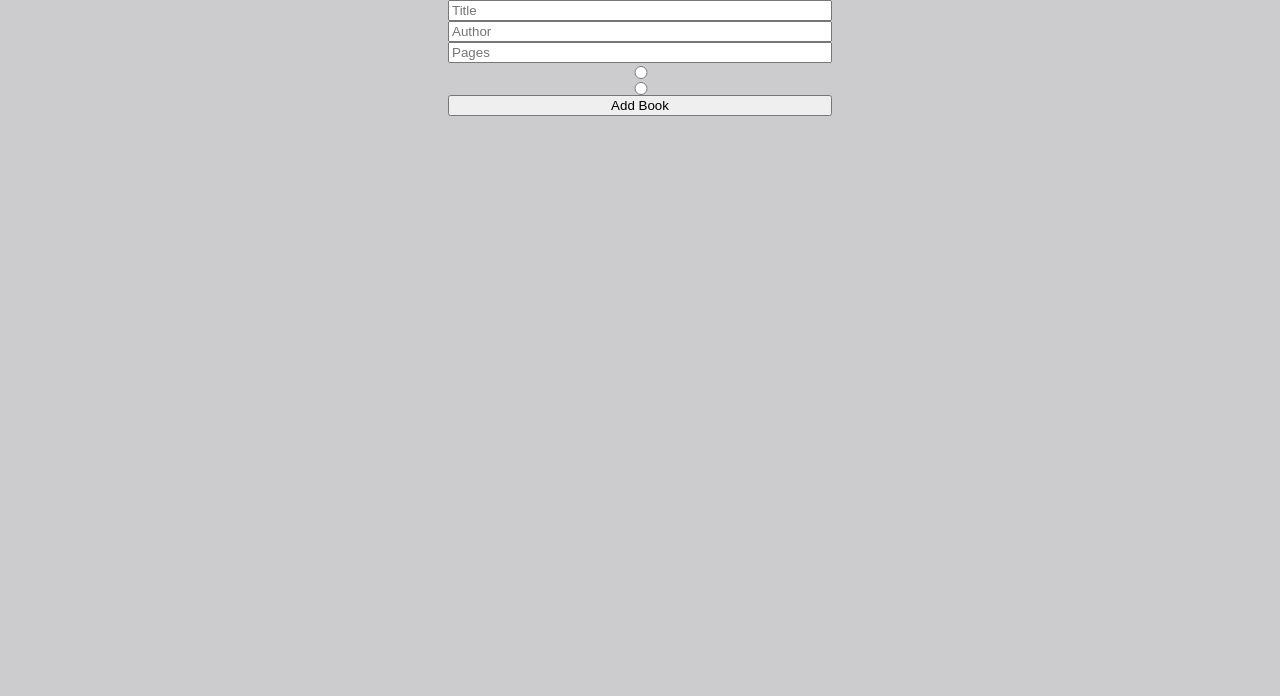
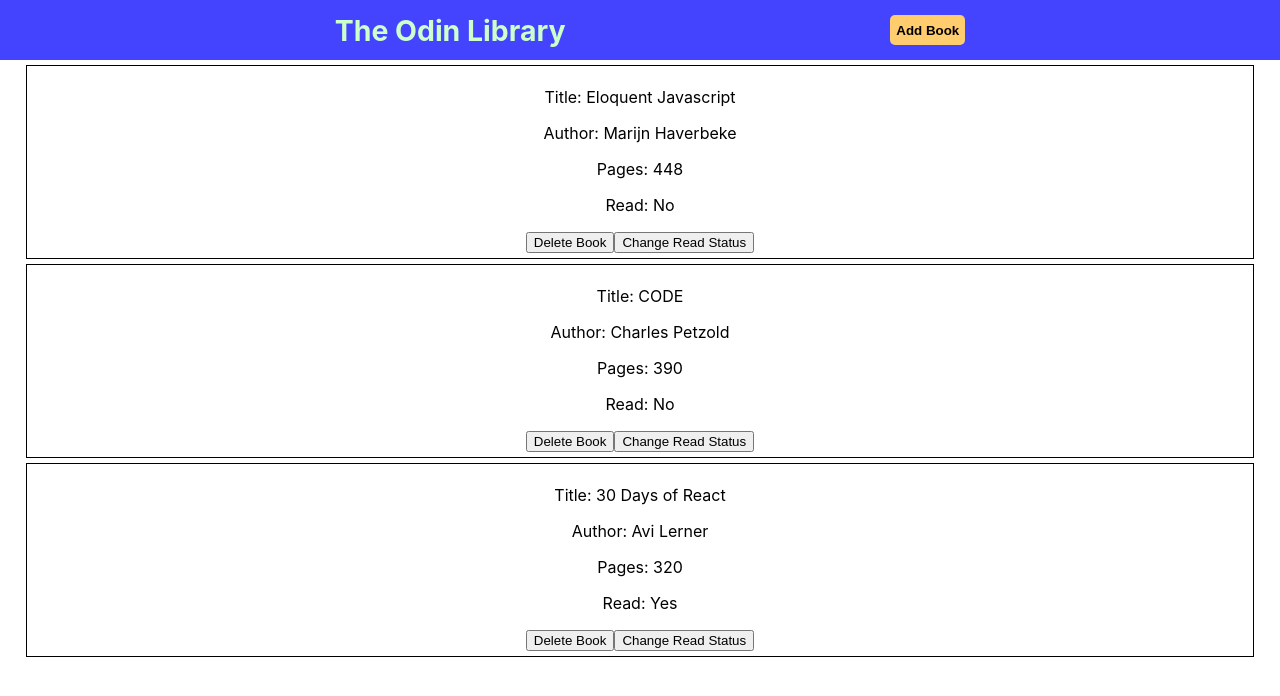
Before and after one commit to dw44/react_library_project, a React (Create React App) app: page / in a window 1280 px wide. Shown: the top 696 px of the page. Built offline with nearby package versions, Linux system fonts and the light colour scheme.

Commit message:
library rendering. form needs work

```diff
--- a/src/App.js
+++ b/src/App.js
@@ -8,7 +8,8 @@ import './App.css';
 function App() {
   return (
     <div className="App">
-      <AddBook />
+      <Header />
+      <Books />
     </div>
   );
 }
--- a/src/components/AddBook/AddBook.js
+++ b/src/components/AddBook/AddBook.js
@@ -28,26 +28,35 @@ function AddBook() {
     })
   }
 
+  const validate = () => {
+    if (Object.keys(book).some(key => book[key] === null)) {
+      return false;
+    }
+    return true;
+  }
+
   const formHandler = event => {
-    event.preventDefault();
-    console.log(book);
-    resetBook();
-    console.log(book);
+    if (validate()) {
+      event.preventDefault();
+      console.log(book);
+      resetBook();
+      console.log(book);
+    } else {
+      console.log(event.target.children);
+      event.preventDefault();
+      resetBook();
+    }
   }
 
   return (
     <div className={classes.FormContainer}>
-      <form className={classes.Form}>
+      <form className={classes.Form} onSubmit={formHandler}>
         <input type="text" name="title" id="title" placeholder="Title" onChange={changeHandler} required />
         <input type="text" name="author" id="author" placeholder="Author" onChange={changeHandler} required />
         <input type="number" min="1" name="pages" id="pages" placeholder="Pages" onChange={changeHandler} required />
         <input type="radio" id="yes" name="read" value={true} onChange={changeHandler}/>
         <input type="radio" id="no" name="read" value={false} onChange={changeHandler}/>
-        {/* <select name="read" id="read-book" onChange={changeHandler}>
-          <option value={true}>Yes</option>
-          <option value={false}>No</option>
-        </select> */}
-        <button onClick={formHandler}>Add Book</button>
+        <button>Add Book</button>
       </form>
     </div>
   )
--- a/src/containers/Book/Book.js
+++ b/src/containers/Book/Book.js
@@ -2,11 +2,9 @@ import React from 'react';
 import { useState } from 'react';
 import classes from './Book.module.css';
 
-let n = 1;
 
 function Book(props) {
-  const [readStatus, setReadStatus] = useState(false);
-  const [otherState, setOtherState] = useState([]);
+  const [readStatus, setReadStatus] = useState(props.read);
 
   return (
     <div className={classes.BookCard}>
--- a/src/containers/Books/Books.js
+++ b/src/containers/Books/Books.js
@@ -1,11 +1,44 @@
 import React, { useState } from 'react';
+import Book from '../Book/Book';
 import classes from './Books.module.css';
 
+const dummyBookData = [
+  {
+    id: 7725,
+    title: 'Eloquent Javascript',
+    author: 'Marijn Haverbeke',
+    pages: '448',
+    read: false,
+  },
+  {
+    id: 8610,
+    title: 'CODE',
+    author: 'Charles Petzold',
+    pages: '390',
+    read: false,
+  },
+  {
+    id: 4788,
+    title: '30 Days of React',
+    author: 'Avi Lerner',
+    pages: '320',
+    read: true,
+  }
+]
+
 function Books() {
-  const [book, addBook] = useState([]);
+  const bookList = dummyBookData.map(book => (
+    <Book
+      id={book.id}
+      title={book.title}
+      author={book.author}
+      pages={book.pages}
+      read={book.read}
+    />
+  ))
   return (
     <div className={classes.Books}>
-
+     {bookList}
     </div>
   );
 }
```
